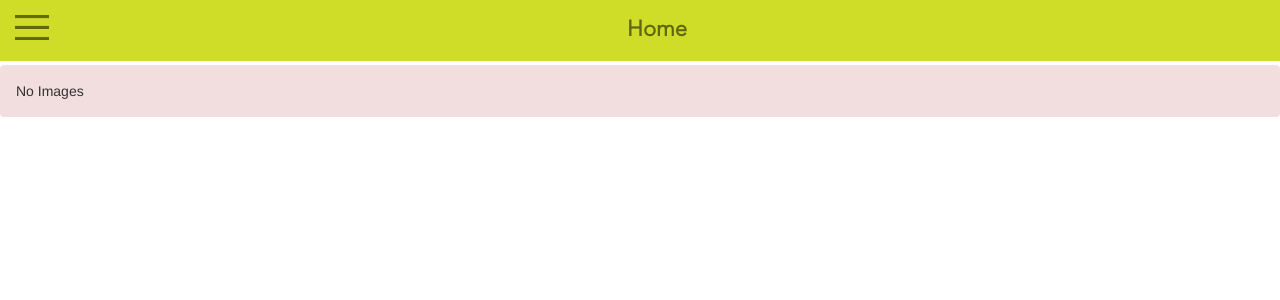
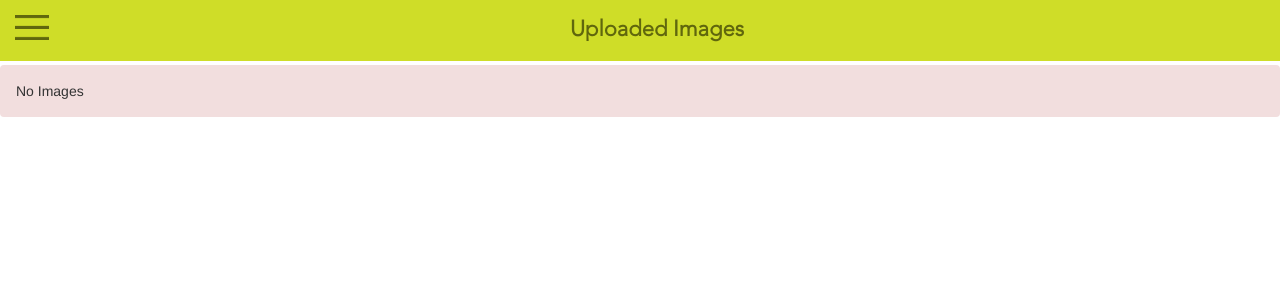
Before and after one commit to vineethka/PhotoShareAPI, a Django app: template PhotoSharing/PhotoSharingApplication/templates/views/category_image_list.html in a window 1280 px wide. Shown: the top 300 px of the page. Run offline with Django 3.2, Linux system fonts and the light colour scheme; the template is opened without the code that fills it, so the values that code supplies are empty; some libraries are stand-ins or nearby versions.

```diff
--- a/PhotoSharing/PhotoSharingApplication/templates/views/category_image_list.html
+++ b/PhotoSharing/PhotoSharingApplication/templates/views/category_image_list.html
@@ -25,5 +25,8 @@
         </div>
     </div>
 
+    <script>
+        document.getElementById("header-name").innerHTML = "Uploaded Images";
+    </script>
 
 {% endblock %}
```
